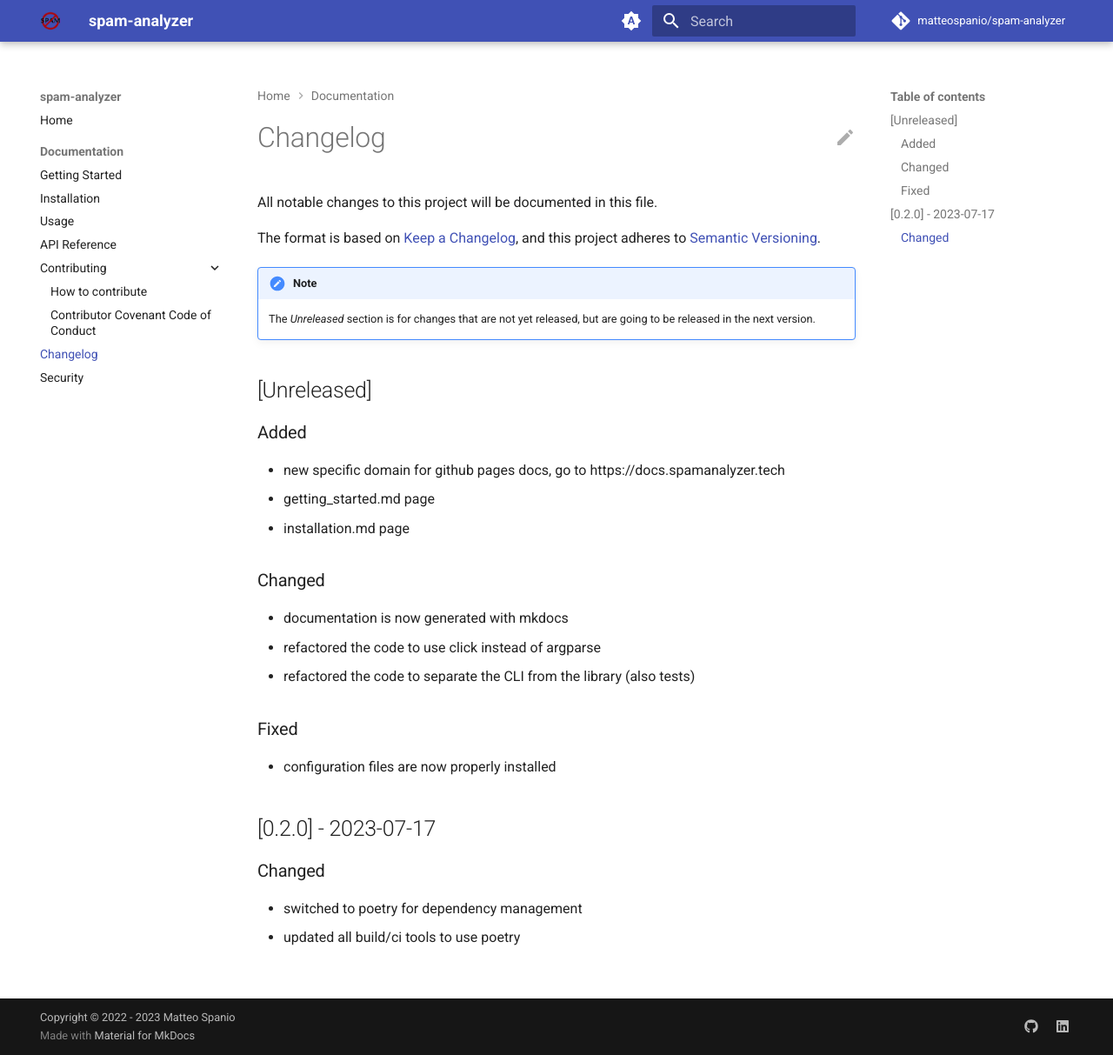
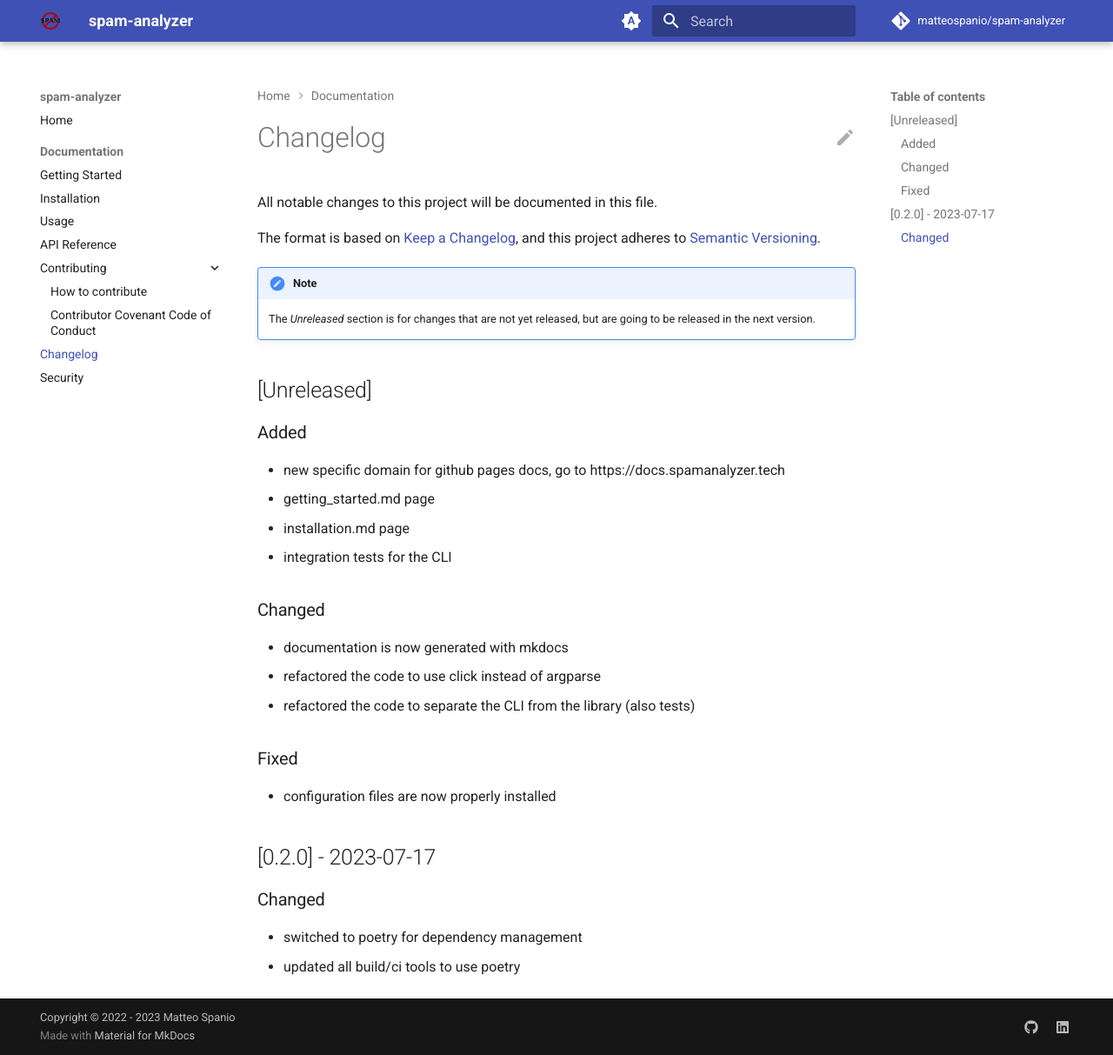
Before and after one commit to matteospanio/spam-analyzer, an MkDocs documentation site: the page built from docs/changelog.md, in a window 1280 px wide and 1213 px high. Shown: the whole window at 87% size. Built offline with MkDocs 1.6.1 and Material for MkDocs 9.7.7, drawn with Linux system fonts in a browser that asks for light colours; comment, search, counter and statistics services are not loaded.

Commit message:
update changelog

```diff
--- a/docs/changelog.md
+++ b/docs/changelog.md
@@ -16,6 +16,7 @@ and this project adheres to [Semantic Versioning](https://semver.org/spec/v2.0.0
 - new specific domain for github pages docs, go to https://docs.spamanalyzer.tech
 - getting_started.md page
 - installation.md page
+- integration tests for the CLI
 
 ### Changed
 
```
